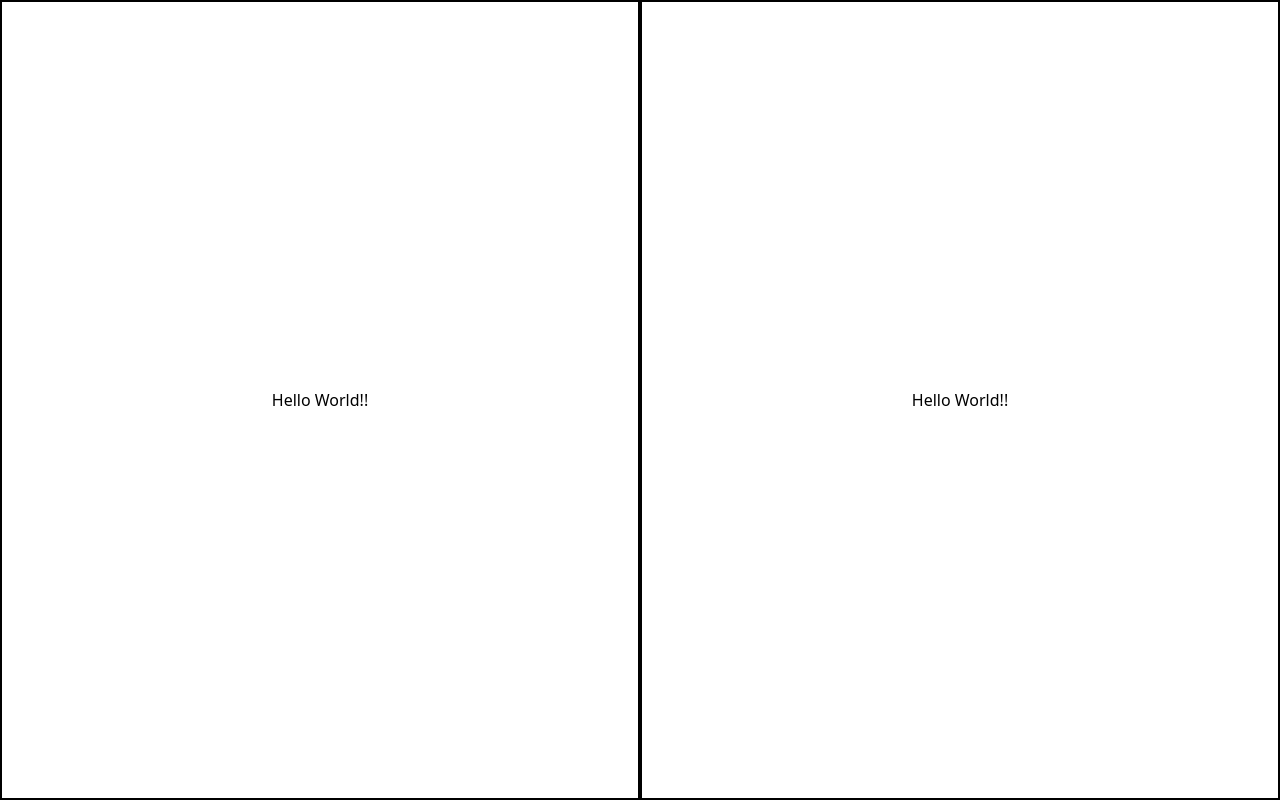
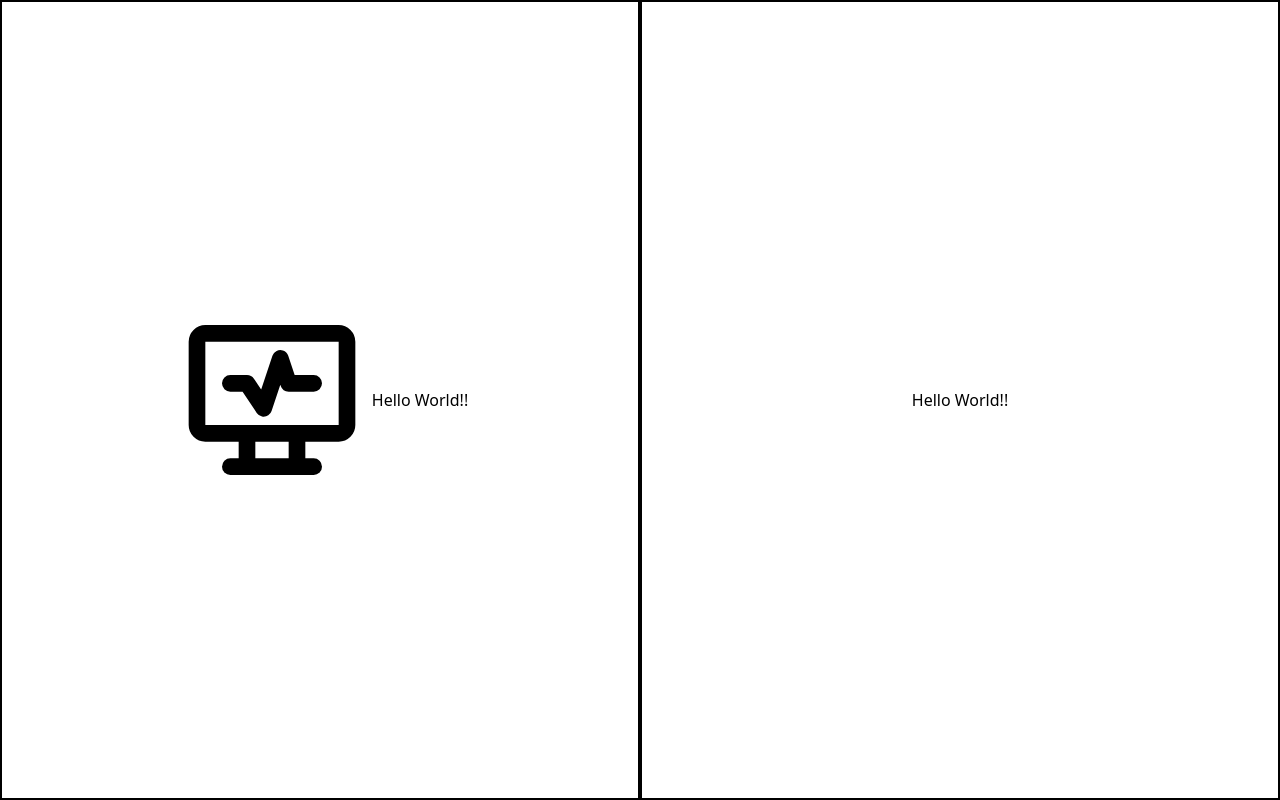
Before and after one commit to theoldtree/new_monitoring_system, a Next.js app: page / in a window 1280 px wide. Built offline with nearby package versions, Linux system fonts and the light colour scheme.

Commit message:
monitoring icon add

```diff
--- a/src/pages/index.tsx
+++ b/src/pages/index.tsx
@@ -1,7 +1,10 @@
+import { TbHeartRateMonitor } from "react-icons/tb";
+
 export default function Home() {
   return (
     <div className="flex flex-row ">
       <div className="flex-1 border-solid border-2 border-black flex justify-center items-center h-screen">
+        <TbHeartRateMonitor size={200} />
         Hello World!!
       </div>
       <div className="flex-1 border-solid border-2 border-black flex justify-center items-center h-screen">
```
